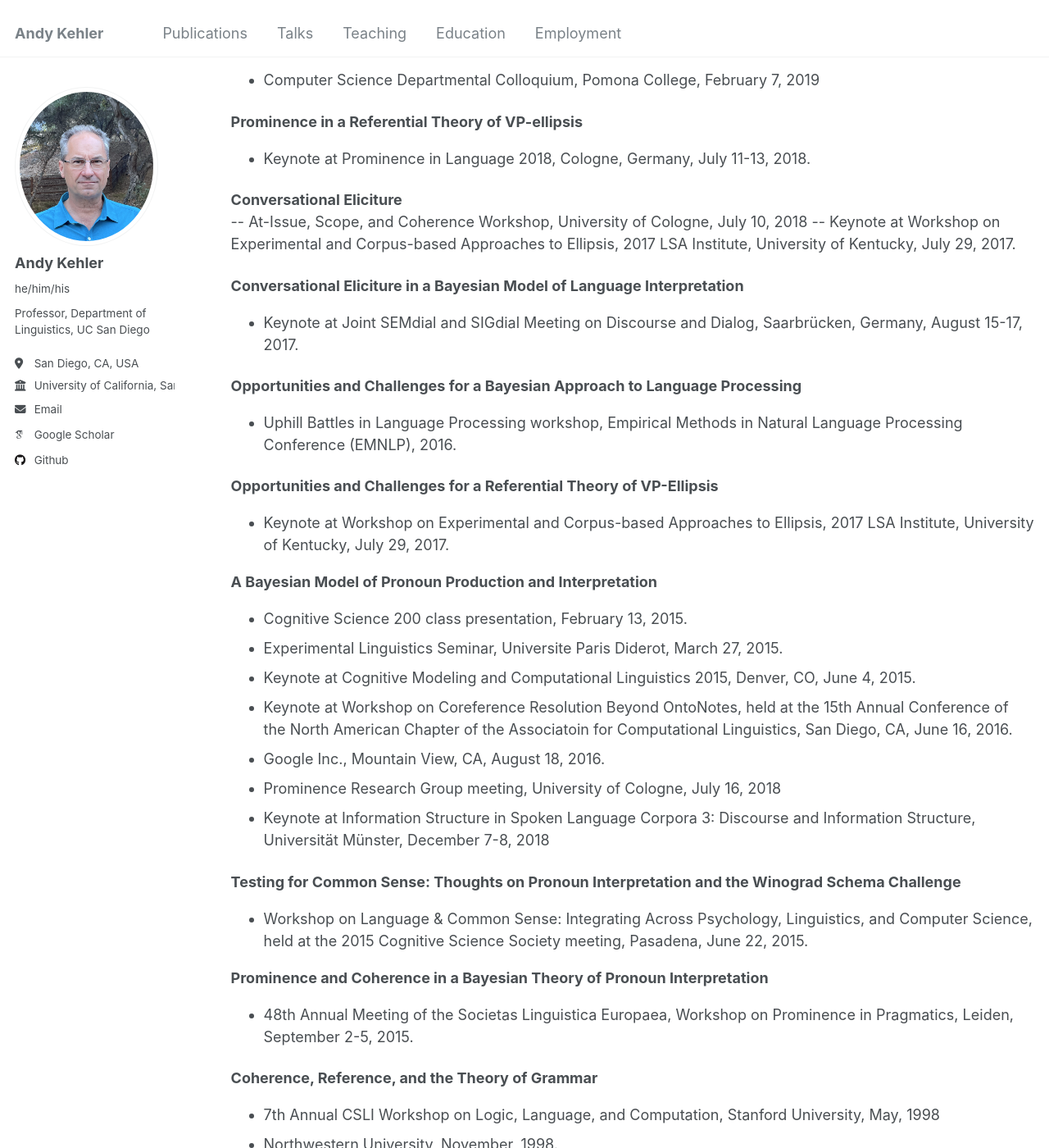
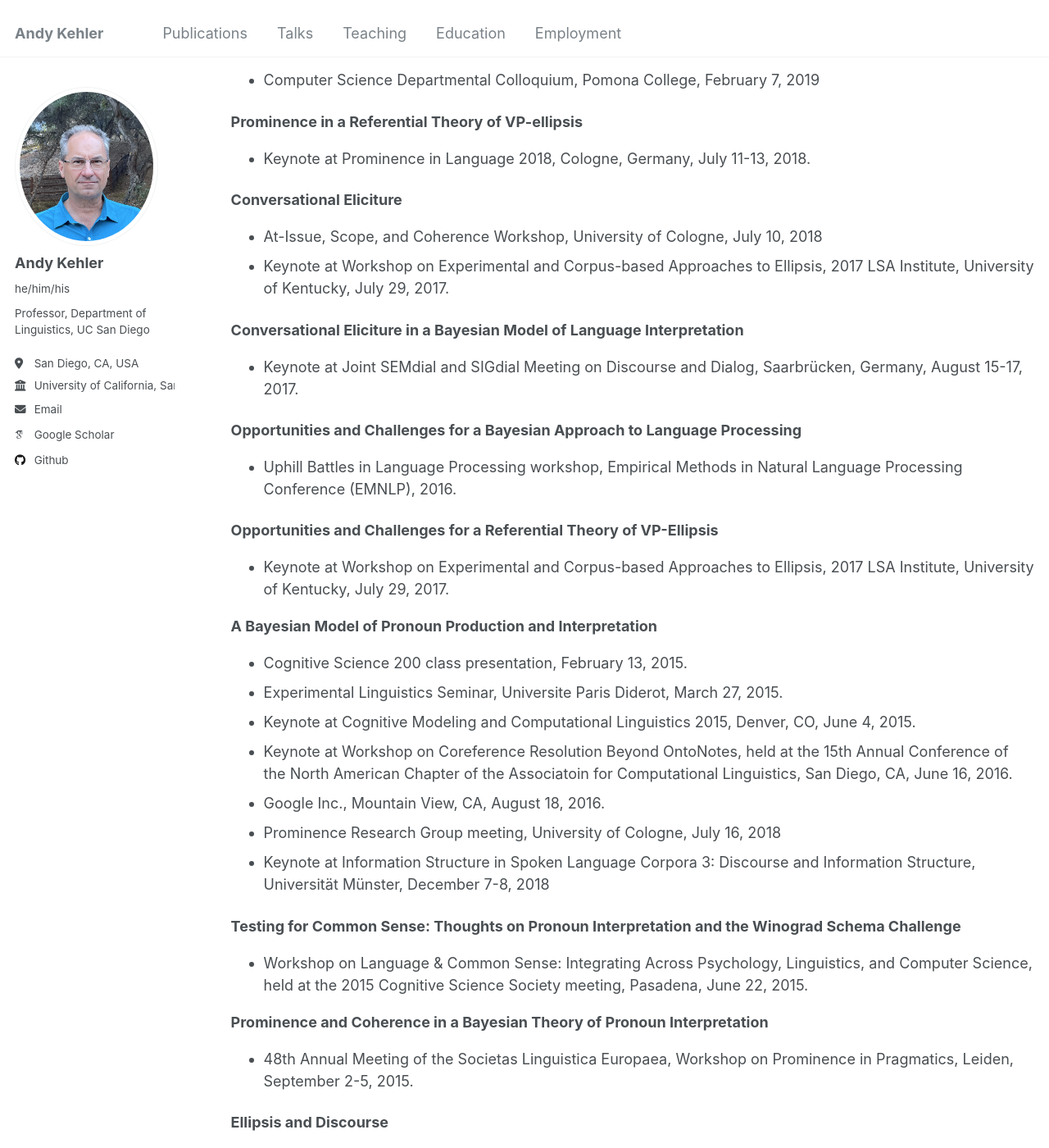
Before and after one commit to akehler/akehler.github.io, a Jekyll site: the page built from _pages/talks.html, in a window 1280 px wide and 1400 px high, scrolled down 404 px. Shown: the whole window at 82% size. Built offline with Jekyll 4.4.1, drawn with Linux system fonts in a browser that asks for light colours; some web fonts are replaced; some of the changed text lies outside the part shown.

Commit message:
Update talks.html

```diff
--- a/_pages/talks.html
+++ b/_pages/talks.html
@@ -38,11 +38,15 @@ Note: This page is under construction!
 
 <strong>Conversational Eliciture</strong>
 <br>
-
--- At-Issue, Scope, and Coherence Workshop, University of Cologne, July 10, 2018
-
--- Keynote at Workshop on Experimental and Corpus-based Approaches to Ellipsis, 2017 LSA Institute, University of Kentucky, July 29, 2017.
-<p></p>
+<ul>
+        <li>
+At-Issue, Scope, and Coherence Workshop, University of Cologne, July 10, 2018
+        </li>
+        <li>
+Keynote at Workshop on Experimental and Corpus-based Approaches to Ellipsis, 2017 LSA Institute, University of Kentucky, July 29, 2017.
+        </li>
+</ul>
+                <p></p>
 <strong>Conversational Eliciture in a Bayesian Model of Language Interpretation</strong>
 <br>
 <ul>
@@ -97,6 +101,15 @@ Workshop on Language & Common Sense: Integrating Across Psychology, Linguistics,
 </ul>
 
 <p></p>
+
+<strong>Ellipsis and Discourse</strong>
+<br>
+<ul>
+<li>
+Two-day lecture, Universite Paris Diderot, March, 2015.
+</li>
+</ul>
+        <p></p>
 
 <strong>Coherence, Reference, and the Theory of Grammar</strong>
 <br>
@@ -217,7 +230,3 @@ Center for Language and Speech Processing, Johns Hopkins University, November, 1
 <br>
 -- Linglunch, Universite Paris Diderot, March 26, 2015.
 <p></p>
-<strong>Ellipsis and Discourse</strong>
-<br>
--- Two-day lecture, Universite Paris Diderot, March, 2015.
-<p></p>
```
